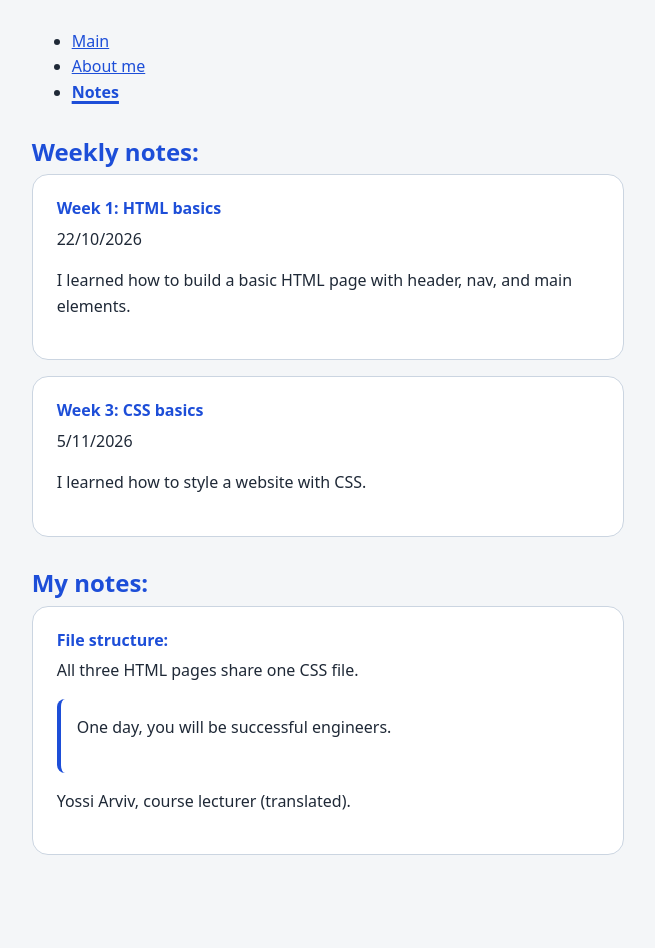
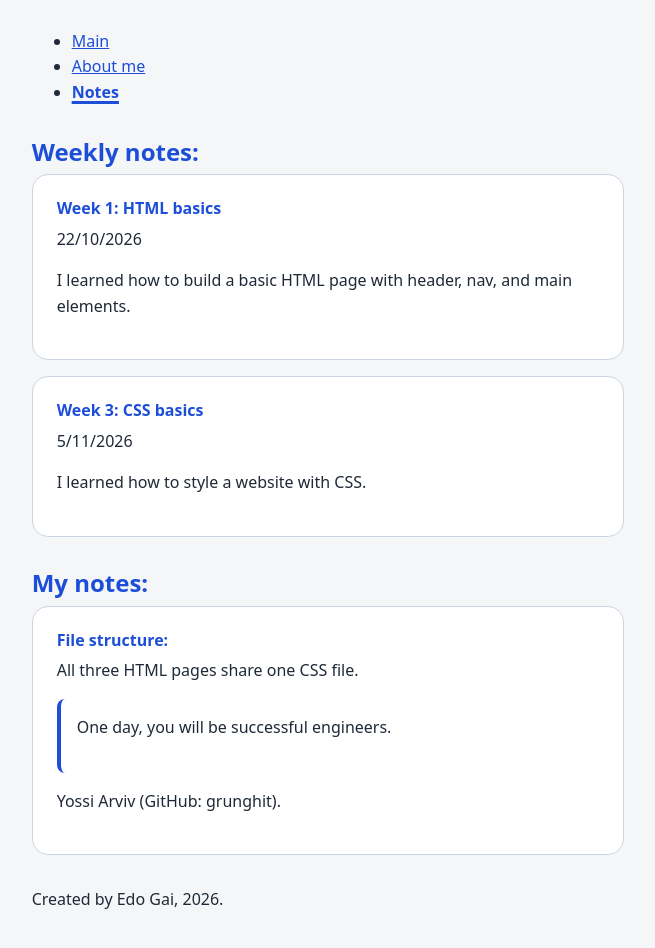
Before and after one commit to edoguuy/internet-course-homework, a plain HTML site: page homework/hw-1/notes.html in a window 1280 px wide. Shown: the part 104-1052 px from the top of the page, without its empty margins (312-967 px from the left). Before the commit the page ends 1015 px from the top, so only its background shows below. Drawn offline with Linux system fonts and the light colour scheme.

Commit message:
Clarify quote attribution and Notes page footer

```diff
--- a/homework/hw-1/notes.html
+++ b/homework/hw-1/notes.html
@@ -41,12 +41,12 @@
                 <blockquote>
                     <p>One day, you will be successful engineers.</p>
                 </blockquote>
-                <footer>
-                     <p>Yossi Arviv, course lecturer (translated).</p>
-                </footer>
+                <p>Yossi Arviv (GitHub: grunghit).</p>
             </article>
         </section>
      </main>
-
+    <footer>
+        <p>Created by Edo Gai, 2026.</p>
+    </footer>
 </body>
 </html>
```
